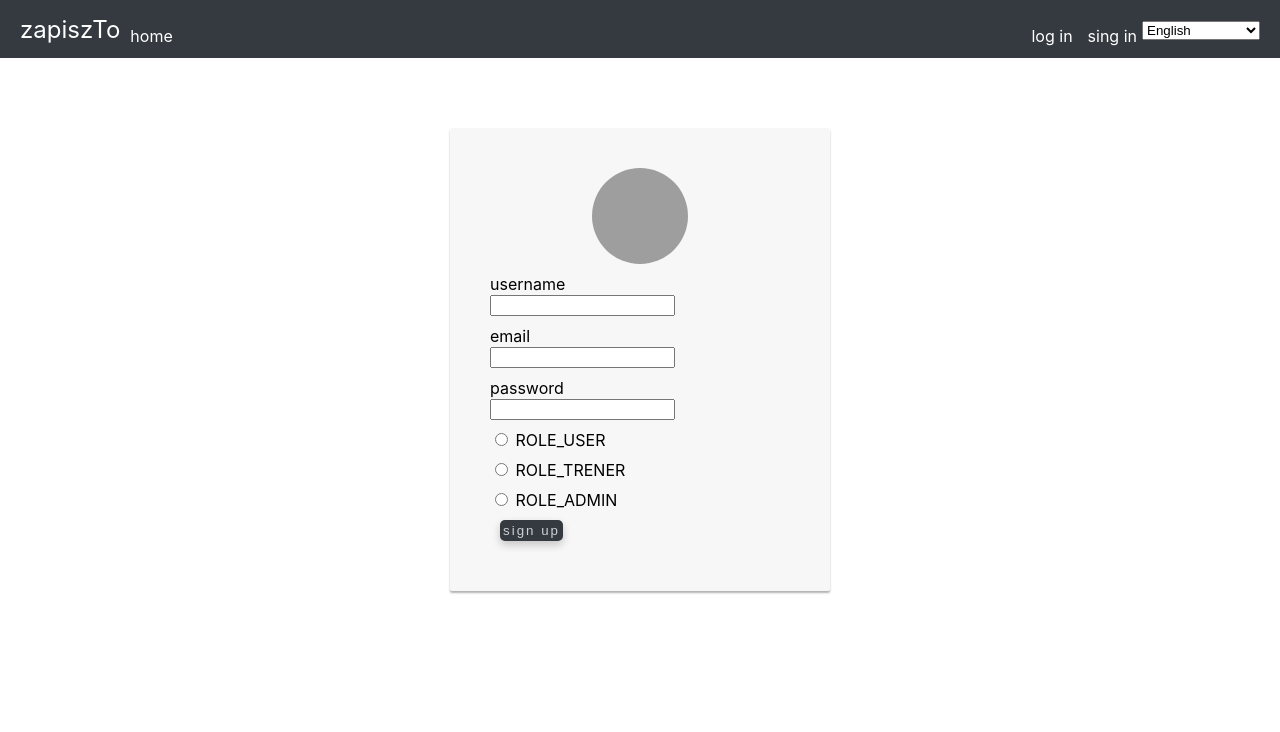
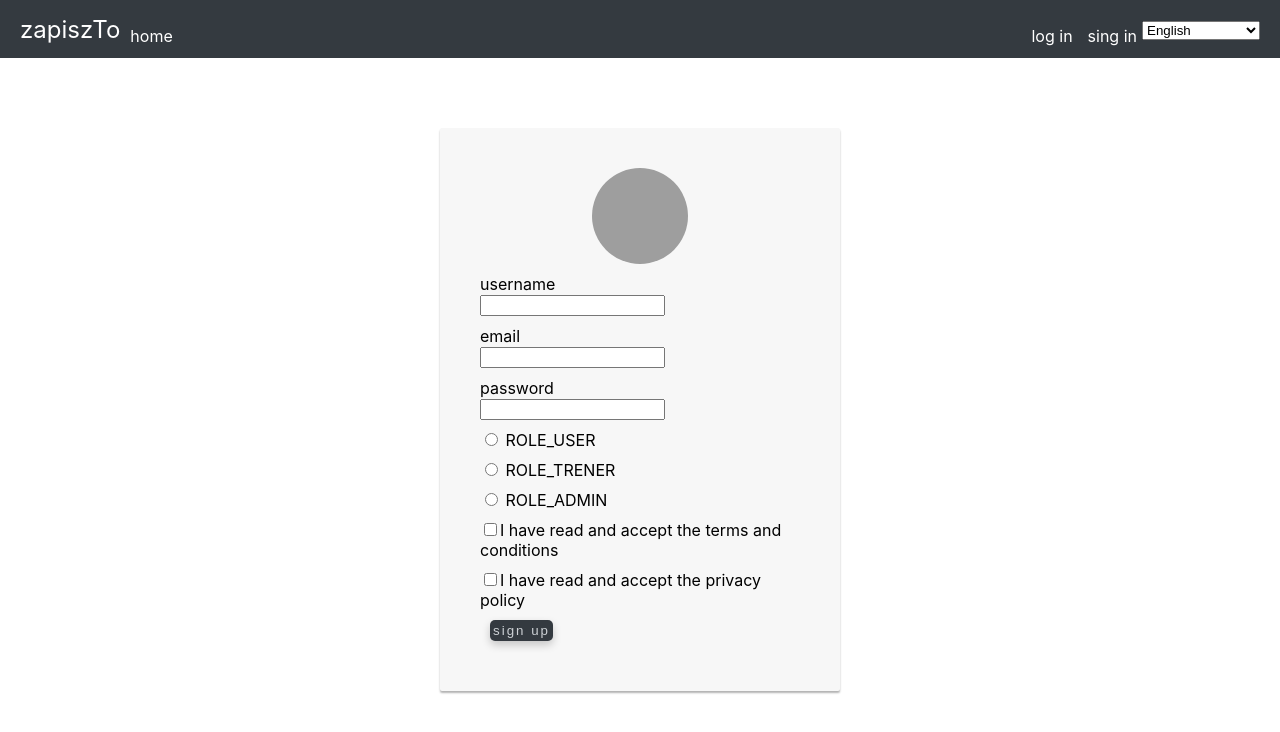
Before and after one commit to smykal/zapiszto, a React (Create React App) app in the folder frontend/: page /register in a window 1280 px wide. Shown: the top 732 px of the page. Built offline with nearby package versions, Linux system fonts and the light colour scheme; grey boxes are pictures that could not be loaded.

Commit message:
add privacy policy

```diff
--- a/frontend/src/App.css
+++ b/frontend/src/App.css
@@ -4,7 +4,7 @@ label {
 }
 
 .card-container.card {
-  max-width: 300px !important;
+  max-width: 320px !important;
   padding: 40px 40px;
 }
 
--- a/frontend/src/components/register/register.component.tsx
+++ b/frontend/src/components/register/register.component.tsx
@@ -2,21 +2,21 @@ import React, { Component } from "react";
 import { Formik, Field, Form, ErrorMessage } from "formik";
 import * as Yup from "yup";
 import { withTranslation } from "react-i18next";
-
 import AuthService from "../../services/auth.service";
 
 type Props = {
   t: any;
-
 };
 
 type State = {
-  username: string,
-  email: string,
-  password: string,
-  successful: boolean,
-  message: string,
-  role: string[]
+  username: string;
+  email: string;
+  password: string;
+  successful: boolean;
+  message: string;
+  role: string[];
+  termsAccepted: boolean;
+  privacyAccepted: boolean;
 };
 
 class Register extends Component<Props, State> {
@@ -30,7 +30,9 @@ class Register extends Component<Props, State> {
       password: "",
       successful: false,
       message: "",
-      role: []
+      role: [],
+      termsAccepted: false,
+      privacyAccepted: false,
     };
   }
 
@@ -41,9 +43,7 @@ class Register extends Component<Props, State> {
           "len",
           "The username must be between 3 and 20 characters.",
           (val: any) =>
-            val &&
-            val.toString().length >= 3 &&
-            val.toString().length <= 20
+            val && val.toString().length >= 3 && val.toString().length <= 20
         )
         .required("This field is required!"),
       email: Yup.string()
@@ -54,46 +54,39 @@ class Register extends Component<Props, State> {
           "len",
           "The password must be between 6 and 40 characters.",
           (val: any) =>
-            val &&
-            val.toString().length >= 6 &&
-            val.toString().length <= 40
+            val && val.toString().length >= 6 && val.toString().length <= 40
         )
         .required("This field is required!"),
-      role: Yup.string().required("This field is required!")
+      role: Yup.string().required("This field is required!"),
+      termsAccepted: Yup.boolean().oneOf([true], "You must accept the terms and conditions"),
+      privacyAccepted: Yup.boolean().oneOf([true], "You must accept the privacy policy"),
     });
   }
 
-  handleRegister(formValue: { username: string; email: string; password: string; role: string }) {
-    const { username, email, password, role } = formValue;
+  handleRegister(formValue: { username: string; email: string; password: string; role: string; termsAccepted: boolean; privacyAccepted: boolean }) {
+    const { username, email, password, role, termsAccepted, privacyAccepted } = formValue;
 
     this.setState({
       message: "",
-      successful: false
+      successful: false,
     });
 
-    AuthService.register(
-      username,
-      email,
-      password,
-      role
-    ).then(
-      response => {
+    AuthService.register(username, email, password, role).then(
+      (response) => {
         this.setState({
           message: response.data.message,
-          successful: true
+          successful: true,
         });
       },
-      error => {
+      (error) => {
         const resMessage =
-          (error.response &&
-            error.response.data &&
-            error.response.data.message) ||
+          (error.response && error.response.data && error.response.data.message) ||
           error.message ||
           error.toString();
 
         this.setState({
           successful: false,
-          message: resMessage
+          message: resMessage,
         });
       }
     );
@@ -107,7 +100,9 @@ class Register extends Component<Props, State> {
       username: "",
       email: "",
       password: "",
-      role: "ROLE_USER"
+      role: "ROLE_USER",
+      termsAccepted: false,
+      privacyAccepted: false,
     };
 
     return (
@@ -121,7 +116,7 @@ class Register extends Component<Props, State> {
 
           <Formik
             initialValues={initialValues}
-            validationSchema={this.validationSchema}
+            validationSchema={this.validationSchema()}
             onSubmit={this.handleRegister}
           >
             <Form>
@@ -149,11 +144,7 @@ class Register extends Component<Props, State> {
 
                   <div className="form-group">
                     <label htmlFor="password"> {t("login.password")} </label>
-                    <Field
-                      name="password"
-                      type="password"
-                      className="form-control"
-                    />
+                    <Field name="password" type="password" className="form-control" />
                     <ErrorMessage
                       name="password"
                       component="div"
@@ -170,6 +161,28 @@ class Register extends Component<Props, State> {
                     <label htmlFor="role admin">
                       <Field type="radio" name="role" value="admin" /> ROLE_ADMIN
                     </label>
+                  </div>
+                  <div className="form-group">
+                    <label>
+                      <Field type="checkbox" name="termsAccepted" />
+                      {t("login.terms_accepted")}
+                    </label>
+                    <ErrorMessage
+                      name="termsAccepted"
+                      component="div"
+                      className="alert alert-danger"
+                    />
+                  </div>
+                  <div className="form-group">
+                    <label>
+                      <Field type="checkbox" name="privacyAccepted" />
+                      {t("login.privacy_accepted")}
+                    </label>
+                    <ErrorMessage
+                      name="privacyAccepted"
+                      component="div"
+                      className="alert alert-danger"
+                    />
                   </div>
                   <div className="form-group">
                     <button type="submit" className="btn btn-primary btn-block">{t("login.register")}</button>
@@ -196,4 +209,5 @@ class Register extends Component<Props, State> {
     );
   }
 }
-export default withTranslation("global")(Register)
+
+export default withTranslation("global")(Register);
--- a/frontend/src/translations/en/global_en.json
+++ b/frontend/src/translations/en/global_en.json
@@ -17,7 +17,9 @@
         "password": "password",
         "email": "email",
         "login": "Login",
-        "register": "sign up"
+        "register": "sign up",
+        "terms_accepted": "I have read and accept the terms and conditions",
+        "privacy_accepted": "I have read and accept the privacy policy"
     },
     "dictionaries": {
         "dict_category": "dict category",
--- a/frontend/src/translations/es/global_es.json
+++ b/frontend/src/translations/es/global_es.json
@@ -17,7 +17,9 @@
         "password": "contraseña",
         "email": "correo electrónico",
         "login": "iniciar sesión",
-        "register": "registrarse"
+        "register": "registrarse",
+        "terms_accepted": "He leído y acepto los términos y condiciones",
+        "privacy_accepted": "He leído y acepto la política de privacidad"
     },
     "dictionaries": {
         "dict_category": "categoría de ejercicios",
--- a/frontend/src/translations/it/global_it.json
+++ b/frontend/src/translations/it/global_it.json
@@ -17,7 +17,9 @@
         "password": "password",
         "email": "email",
         "login": "accedi",
-        "register": "registrati"
+        "register": "registrati",
+        "terms_accepted": "Ho letto e accetto i termini e le condizioni",
+        "privacy_accepted": "Ho letto e accetto la politica sulla privacy"
     },
     "dictionaries": {
         "dict_category": "categoria degli esercizi",
--- a/frontend/src/translations/pl/global_pl.json
+++ b/frontend/src/translations/pl/global_pl.json
@@ -17,7 +17,9 @@
         "password": "hasło",
         "email": "email",
         "login": "zaloguj się",
-        "register": "zarejestruj się"
+        "register": "zarejestruj się",
+        "terms_accepted": "Zapoznałem się i akceptuję regulamin",
+        "privacy_accepted": "Zapoznałem się i akceptuję politykę prywatności"
     },
     "dictionaries": {
         "dict_category": "kategoria ćwiczeń",
--- a/frontend/src/translations/ru/global_ru.json
+++ b/frontend/src/translations/ru/global_ru.json
@@ -17,7 +17,9 @@
         "password": "пароль",
         "email": "электронная почта",
         "login": "войти",
-        "register": "зарегистрироваться"
+        "register": "зарегистрироваться",
+        "terms_accepted": "Я прочитал и принимаю условия и положения",
+        "privacy_accepted": "Я прочитал и принимаю политику конфиденциальности"
     },
     "dictionaries": {
         "dict_category": "категория упражнений",
--- a/frontend/src/translations/ua/global_ua.json
+++ b/frontend/src/translations/ua/global_ua.json
@@ -17,7 +17,9 @@
         "password": "пароль",
         "email": "електронна пошта",
         "login": "увійти",
-        "register": "зареєструватися"
+        "register": "зареєструватися",
+        "terms_accepted": "Я прочитав і приймаю умови та положення",
+        "privacy_accepted": "Я прочитав і приймаю політику конфіденційності"
     },
     "dictionaries": {
         "dict_category": "категорія вправ",
```
